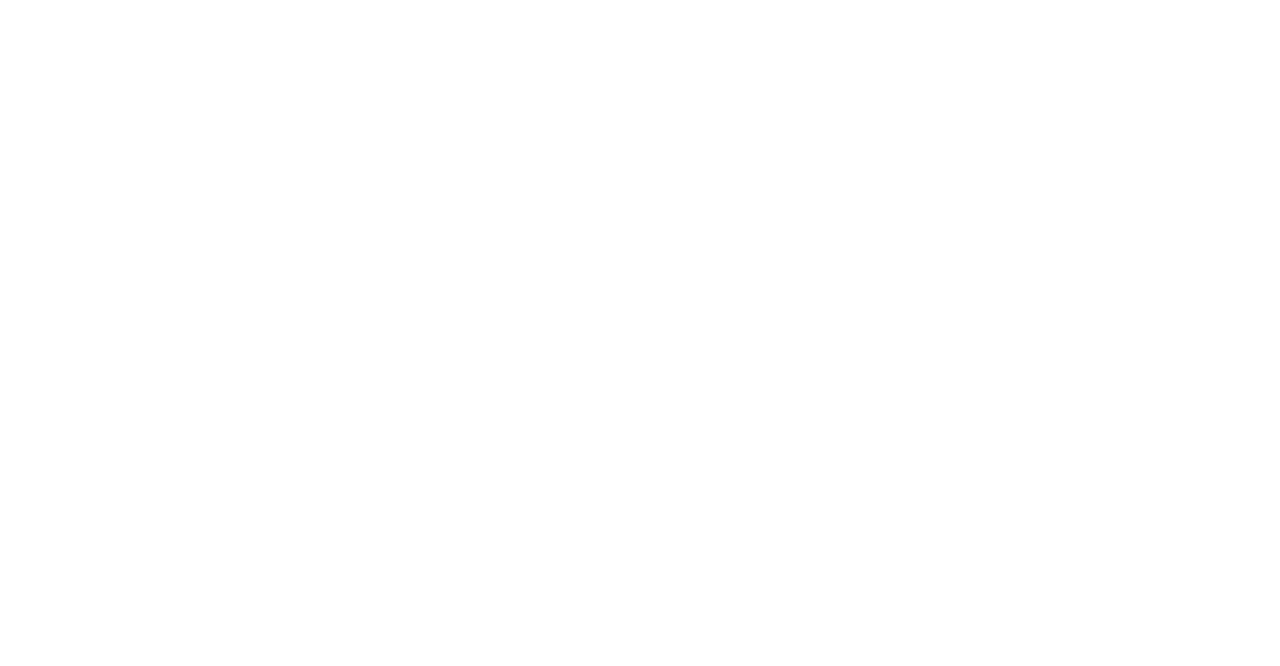
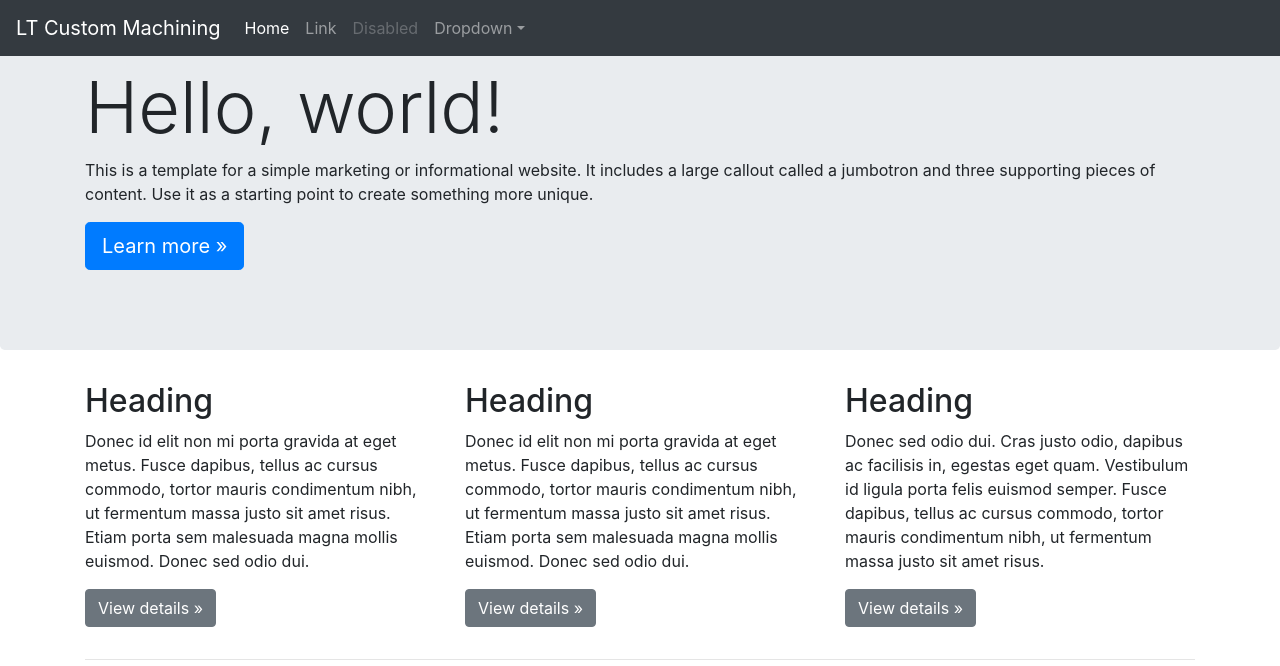
Before and after one commit to erinltoth/ltcm-site, a plain HTML site: page index.html in a window 1280 px wide. Drawn offline with nearby package versions, Linux system fonts and the light colour scheme.

```diff
--- a/index.html
+++ b/index.html
@@ -12,7 +12,75 @@
   <link rel="icon" href="images/favicon.ico" type="image/x-icon">
 </head>
 <body>
+    <nav class="navbar navbar-expand-md navbar-dark fixed-top bg-dark">
+        <a class="navbar-brand" href="#">LT Custom Machining</a>
+        <button class="navbar-toggler" type="button" data-toggle="collapse" data-target="#navbarsExampleDefault" aria-controls="navbarsExampleDefault" aria-expanded="false" aria-label="Toggle navigation">
+          <span class="navbar-toggler-icon"></span>
+        </button>
 
+        <div class="collapse navbar-collapse" id="navbarsExampleDefault">
+          <ul class="navbar-nav mr-auto">
+            <li class="nav-item active">
+              <a class="nav-link" href="#">Home <span class="sr-only">(current)</span></a>
+            </li>
+            <li class="nav-item">
+              <a class="nav-link" href="#">Link</a>
+            </li>
+            <li class="nav-item">
+              <a class="nav-link disabled" href="#">Disabled</a>
+            </li>
+            <li class="nav-item dropdown">
+              <a class="nav-link dropdown-toggle" href="#" id="dropdown01" data-toggle="dropdown" aria-haspopup="true" aria-expanded="false">Dropdown</a>
+              <div class="dropdown-menu" aria-labelledby="dropdown01">
+                <a class="dropdown-item" href="#">Action</a>
+                <a class="dropdown-item" href="#">Another action</a>
+                <a class="dropdown-item" href="#">Something else here</a>
+              </div>
+            </li>
+          </ul>
+
+        </div>
+      </nav>
+      <main role="main">
+
+          <!-- Main jumbotron for a primary marketing message or call to action -->
+          <div class="jumbotron">
+            <div class="container">
+              <h1 class="display-3">Hello, world!</h1>
+              <p>This is a template for a simple marketing or informational website. It includes a large callout called a jumbotron and three supporting pieces of content. Use it as a starting point to create something more unique.</p>
+              <p><a class="btn btn-primary btn-lg" href="#" role="button">Learn more &raquo;</a></p>
+            </div>
+          </div>
+
+          <div class="container">
+            <!-- Example row of columns -->
+            <div class="row">
+              <div class="col-md-4">
+                <h2>Heading</h2>
+                <p>Donec id elit non mi porta gravida at eget metus. Fusce dapibus, tellus ac cursus commodo, tortor mauris condimentum nibh, ut fermentum massa justo sit amet risus. Etiam porta sem malesuada magna mollis euismod. Donec sed odio dui. </p>
+                <p><a class="btn btn-secondary" href="#" role="button">View details &raquo;</a></p>
+              </div>
+              <div class="col-md-4">
+                <h2>Heading</h2>
+                <p>Donec id elit non mi porta gravida at eget metus. Fusce dapibus, tellus ac cursus commodo, tortor mauris condimentum nibh, ut fermentum massa justo sit amet risus. Etiam porta sem malesuada magna mollis euismod. Donec sed odio dui. </p>
+                <p><a class="btn btn-secondary" href="#" role="button">View details &raquo;</a></p>
+              </div>
+              <div class="col-md-4">
+                <h2>Heading</h2>
+                <p>Donec sed odio dui. Cras justo odio, dapibus ac facilisis in, egestas eget quam. Vestibulum id ligula porta felis euismod semper. Fusce dapibus, tellus ac cursus commodo, tortor mauris condimentum nibh, ut fermentum massa justo sit amet risus.</p>
+                <p><a class="btn btn-secondary" href="#" role="button">View details &raquo;</a></p>
+              </div>
+            </div>
+
+            <hr>
+
+          </div> <!-- /container -->
+
+        </main>
+
+  <script src="https://code.jquery.com/jquery-3.3.1.slim.min.js" integrity="sha384-q8i/X+965DzO0rT7abK41JStQIAqVgRVzpbzo5smXKp4YfRvH+8abtTE1Pi6jizo" crossorigin="anonymous"></script>
+  <script src="https://cdnjs.cloudflare.com/ajax/libs/popper.js/1.14.7/umd/popper.min.js" integrity="sha384-UO2eT0CpHqdSJQ6hJty5KVphtPhzWj9WO1clHTMGa3JDZwrnQq4sF86dIHNDz0W1" crossorigin="anonymous"></script>
+  <script src="https://stackpath.bootstrapcdn.com/bootstrap/4.3.1/js/bootstrap.min.js" integrity="sha384-JjSmVgyd0p3pXB1rRibZUAYoIIy6OrQ6VrjIEaFf/nJGzIxFDsf4x0xIM+B07jRM" crossorigin="anonymous"></script>
 </body>
 
 </html>
```
Also changed, not shown: 1 other file.
